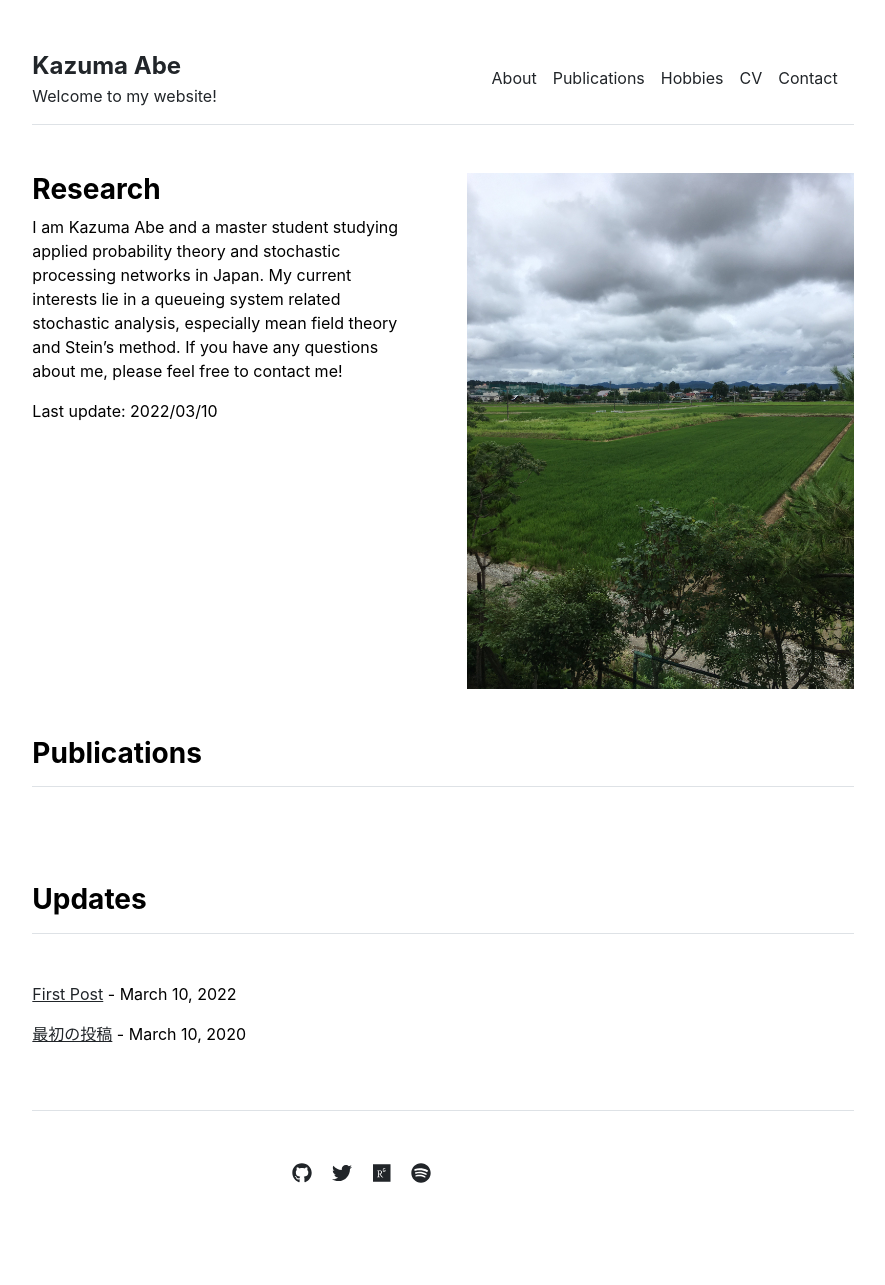
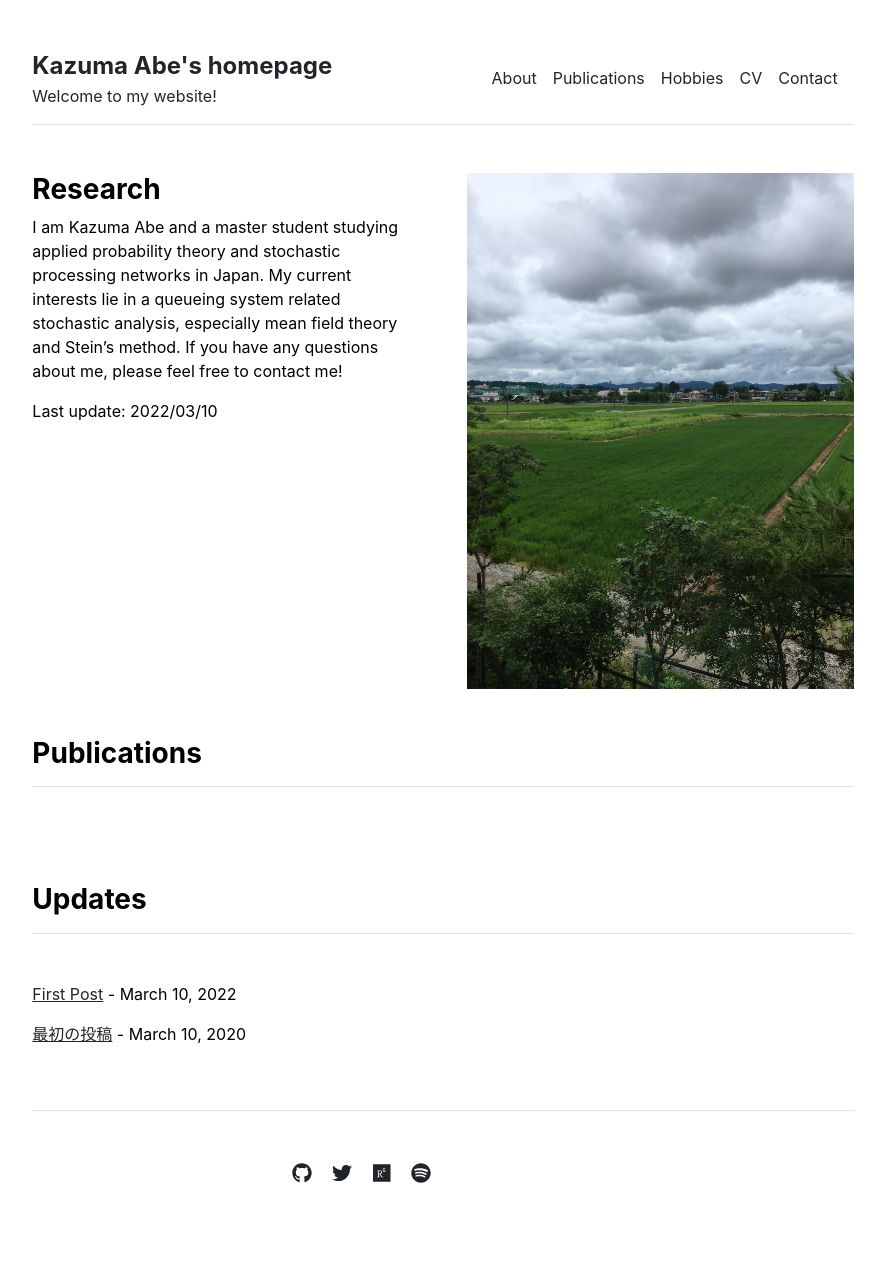
Before and after one commit to qriovider/archive, a Jekyll site: the page built from index.md, in a window 1280 px wide. Shown: the whole page, without its empty margins (197-1082 px from the left). Built offline with Jekyll 4.4.1, drawn with Linux system fonts in a browser that asks for light colours.

Commit message:
Update _config.yml

```diff
--- a/_config.yml
+++ b/_config.yml
@@ -1,4 +1,4 @@
 url: "https://qriovider.github.io" # the base hostname & protocol for your site, e.g. http://example.com
 baseurl: "" # the subpath of your site, e.g. /blog
-title: "Kazuma Abe" # the name of your site, e.g. ACME Corp.
+title: "Kazuma Abe's homepage" # the name of your site, e.g. ACME Corp.
 description: "Welcome to my website!"
```
